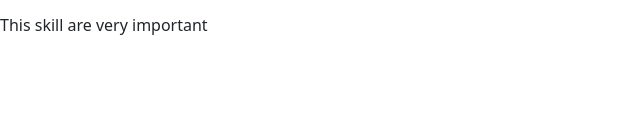
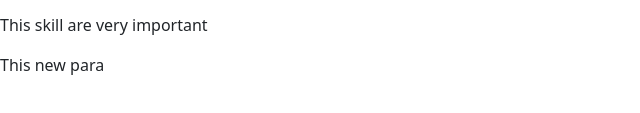
Before and after one commit to Sumedhjunankar/Sumedh_Portfolio, a website: page Index.html in a window 1280 px wide. Shown: the part 483-596 px from the top of the page, without its empty margins (0-640 px from the left). Drawn offline with nearby package versions, Linux system fonts and the light colour scheme.

Commit message:
Update Index.html
Index file update

```diff
--- a/Index.html
+++ b/Index.html
@@ -13,5 +13,6 @@
     <img src="Public/Images/Men-fashion.jpg" width="300px" height="400px">
     <p>Skills -html, css, bootstrap, Javascript</p>
     <p> This skill are very important</p>
+    <P>This new para</P>
 </body>
 </html>
```
